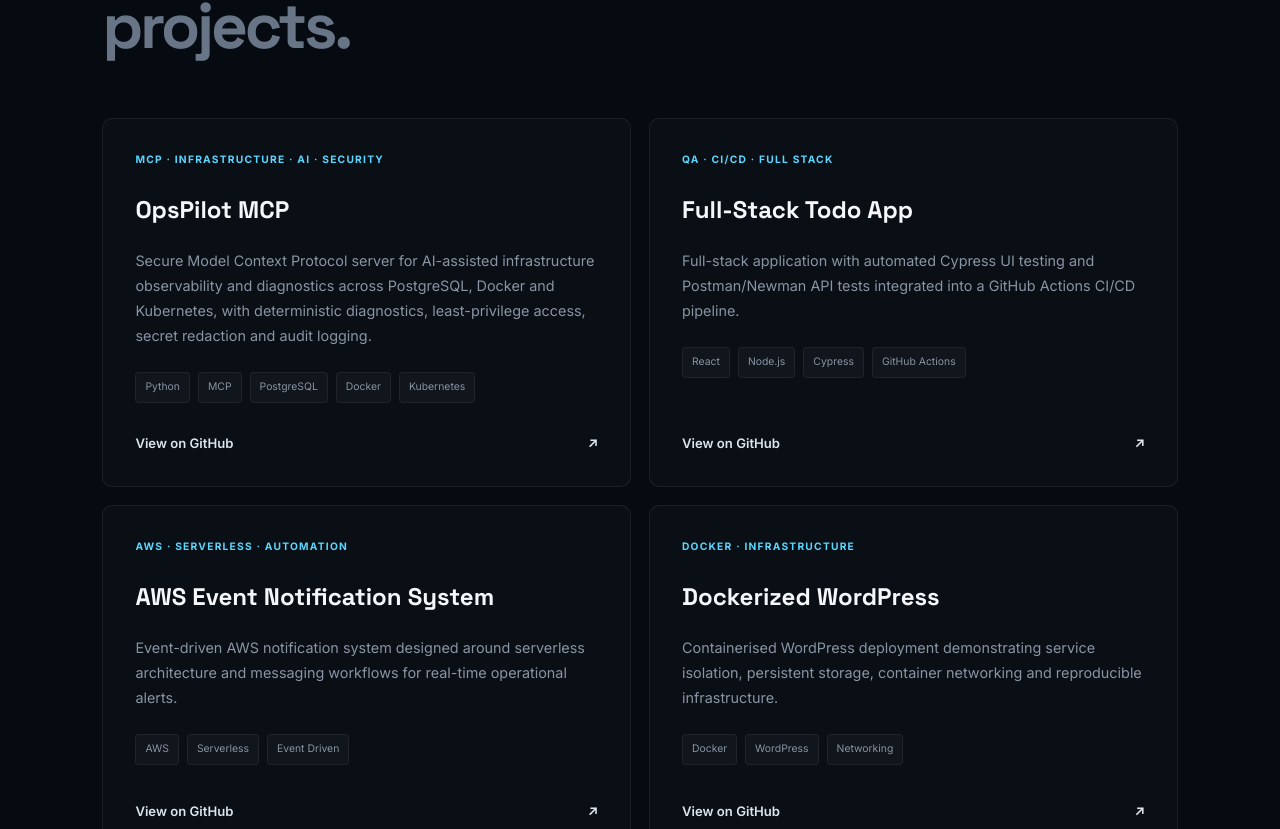
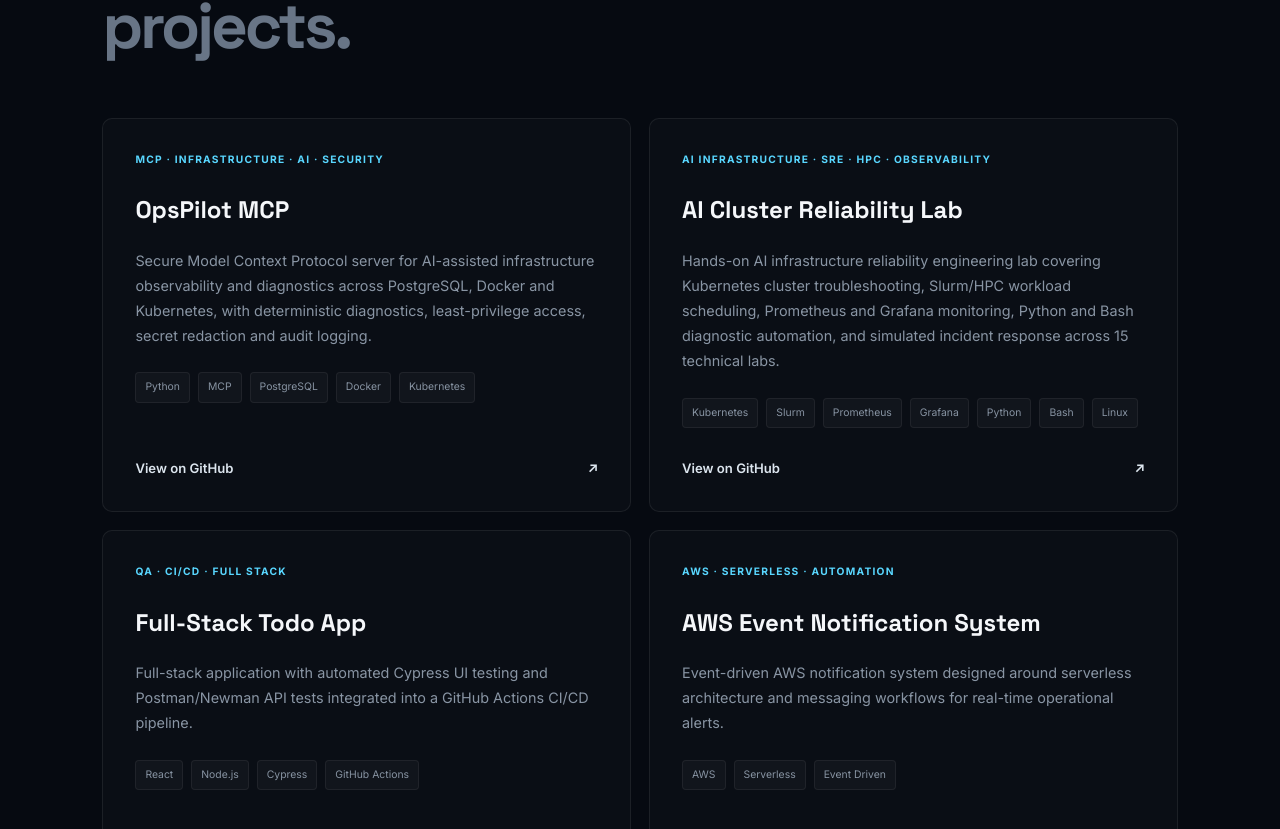
Before and after one commit to komolafetemitope14/portfolio, a React (Vite) app: page / in a window 1280 px wide. Shown: the part 4111-4940 px from the top of the page. Built offline with nearby package versions, Linux system fonts and the light colour scheme.

Commit message:
Add AI Cluster Reliability Lab to portfolio

```diff
--- a/src/sections/Projects.jsx
+++ b/src/sections/Projects.jsx
@@ -1,3 +1,4 @@
+
 import { motion } from "motion/react";
 
 const projects = [
@@ -15,6 +16,23 @@ const projects = [
     ],
     github:
       "https://github.com/komolafetemitope14/opspilot-mcp",
+  },
+  {
+    title: "AI Cluster Reliability Lab",
+    category: "AI INFRASTRUCTURE · SRE · HPC · OBSERVABILITY",
+    description:
+      "Hands-on AI infrastructure reliability engineering lab covering Kubernetes cluster troubleshooting, Slurm/HPC workload scheduling, Prometheus and Grafana monitoring, Python and Bash diagnostic automation, and simulated incident response across 15 technical labs.",
+    technologies: [
+      "Kubernetes",
+      "Slurm",
+      "Prometheus",
+      "Grafana",
+      "Python",
+      "Bash",
+      "Linux",
+    ],
+    github:
+      "https://github.com/komolafetemitope14/ai-cluster-reliability-lab",
   },
   {
     title: "Full-Stack Todo App",
```
